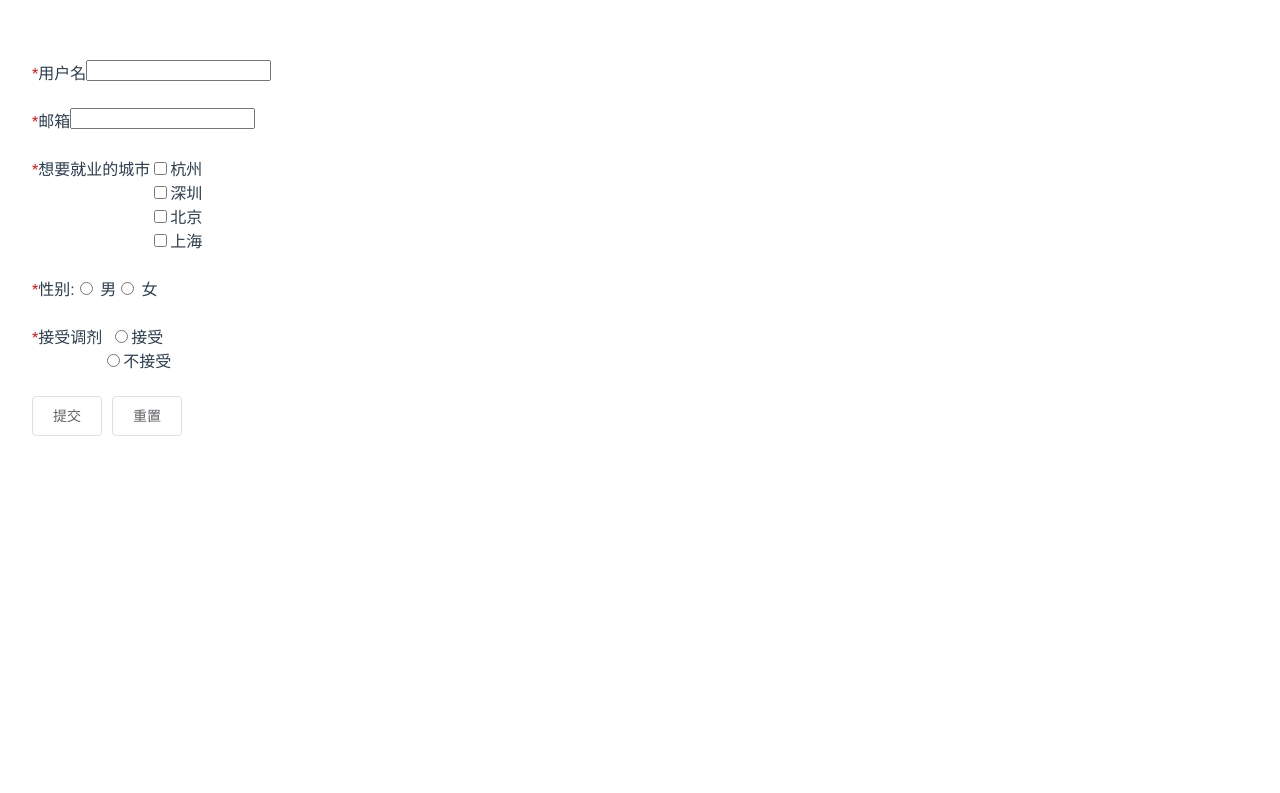
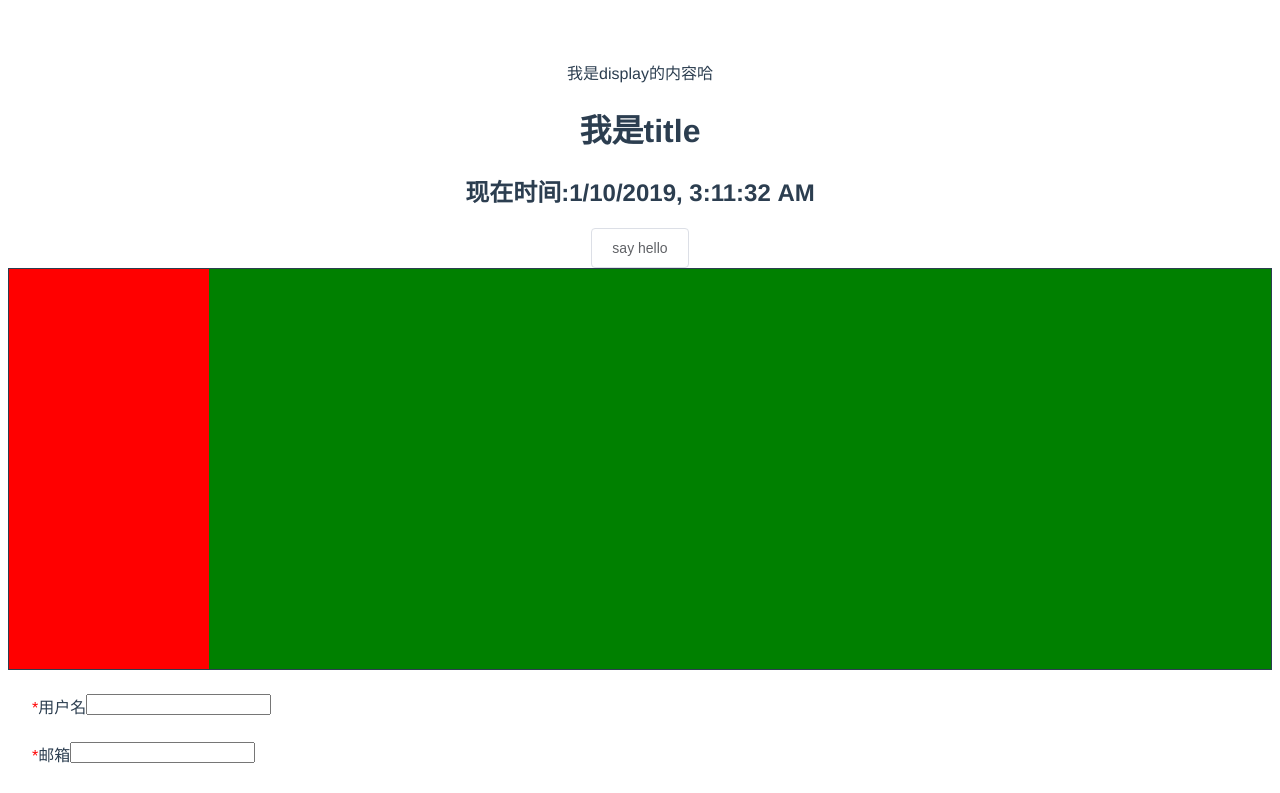
Before and after one commit to huoguozhang/zlj-test, a Vue app: page / in a window 1280 px wide. Shown: the top 793 px of the page. Built offline with nearby package versions, Linux system fonts and the light colour scheme.

Commit message:
开发display组件

```diff
--- a/src/App.vue
+++ b/src/App.vue
@@ -1,14 +1,23 @@
 <template>
   <div id="app">
+    <myDisplay :code="userDisplay"></myDisplay>
     <son></son>
   </div>
 </template>
 <script>
 import son from './views/s.vue'
+import myDisplay from './components/myDisplay.vue'
+import userDisplay from './views/userDisplay.js'
 export default {
   name: 'app',
   components: {
-    son
+    son,
+    myDisplay
+  },
+  data () {
+    return {
+      userDisplay
+    }
   }
 }
 </script>
--- /dev/null
+++ b/src/components/myDisplay.vue
@@ -0,0 +1,85 @@
+<template>
+  <div ref="myDisplay" class="my-display-ct">
+  </div>
+</template>
+<script>
+import Vue from 'vue'
+import randomStr from '@/utils/randomStr.js'
+export default {
+  props: {
+    code: {
+      type: String,
+      default: ''
+    }
+  },
+  data () {
+    return {
+      html: '',
+      js: '',
+      css: '',
+      component: null,
+      id: randomStr(16)
+    }
+  },
+  methods: {
+    getSource (source, type) {
+      const startTagReg = new RegExp(`<${type}[^>]*>`)
+      const startTag = source.match(startTagReg)
+      if (!startTag) return ''
+      return source.slice(startTag.index + startTag[0].length, source.lastIndexOf(`</${type}>`))
+    },
+    splitCode () {
+      const script = this.getSource(this.code, 'script').replace(/export default/, 'return ')
+      const style = this.getSource(this.code, 'style')
+      const template = '<div class="user-display">' + this.getSource(this.code, 'template') + '</div>'
+      this.js = script
+      this.css = style
+      this.html = template
+    },
+    renderCode () {
+      this.splitCode()
+      if (this.html !== '' && this.js !== '') {
+        let options = new Function(this.js)()
+        let profile = Vue.extend(
+          {
+            template: this.html,
+            ...options
+          }
+        )
+        this.component = new profile().$mount()
+        console.log(this.$refs.myDisplay === this.$el)
+        this.$refs.myDisplay.appendChild(this.component.$el)
+      }
+      if (this.css !== '') {
+        const style = document.createElement('style')
+        style.type = 'text/css'
+        style.id = this.id
+        style.innerHTML = this.css
+        document.getElementsByTagName('head')[0].appendChild(style)
+      }
+    },
+    destroyCode () {
+      const $target = document.getElementById(this.id);
+      if ($target) $target.parentNode.removeChild($target)
+      if (this.component) {
+        this.$refs.display.removeChild(this.component.$el)
+        this.component.$destroy()
+        this.component = null
+      }
+    }
+  },
+  mounted () {
+    this.renderCode()
+  },
+  beforeDestory () {
+    // 组件销毁清除数据
+    this.destroyCode()
+  },
+  watch: {
+    code () {
+      this.destroyCode()
+      this.renderCode()
+    }
+  }
+}
+</script>
--- /dev/null
+++ b/src/utils/randomStr.js
@@ -0,0 +1,10 @@
+// 生成随机字符串
+export default function (len = 32) {
+  const $chars = 'abcdefghijklmnopqrstuvwxyzABCDEFGHIJKLMNOPQRSTUVWXYZ1234567890'
+  const maxPos = $chars.length
+  let str = ''
+  for (let i = 0; i < len; i++) {
+    str += $chars.charAt(Math.floor(Math.random() * maxPos))
+  }
+  return str
+}
--- /dev/null
+++ b/src/views/userDisplay.js
@@ -0,0 +1,51 @@
+const code = `<template>
+  <div>
+    我是display的内容哈
+    <h1>{{title}}</h1>
+    <h2>现在时间:{{date}}</h2>
+    <el-button @click="sayHello">say hello</el-button>
+    <div class="main">
+      <div class="left">
+      </div>
+      <div class="right">
+      </div>
+    </div>
+  </div>
+</template>
+<script>
+export default {
+  data () {
+    return {
+      date: new Date().toLocaleString(),
+      title: '我是title'
+    }
+  },
+  methods: {
+    sayHello () {
+      this.$message.info('hello world!')
+    }
+  },
+  created () {
+    setInterval(() => {
+      this.date = new Date().toLocaleString()
+    }, 1000)
+  }
+}
+</script>
+<style lang="scss" scoped>
+.main{
+  display: flex;
+  border: 1px solid;
+  height: 400px;
+  .left{
+    width: 200px;
+    background: red;
+  }
+  .right{
+    flex: 1;
+    background: green;
+  }
+}
+</style>
+  `
+export default code
--- /dev/null
+++ b/vue.config.js
@@ -0,0 +1,3 @@
+module.exports = {
+  runtimeCompiler: true
+}
```
